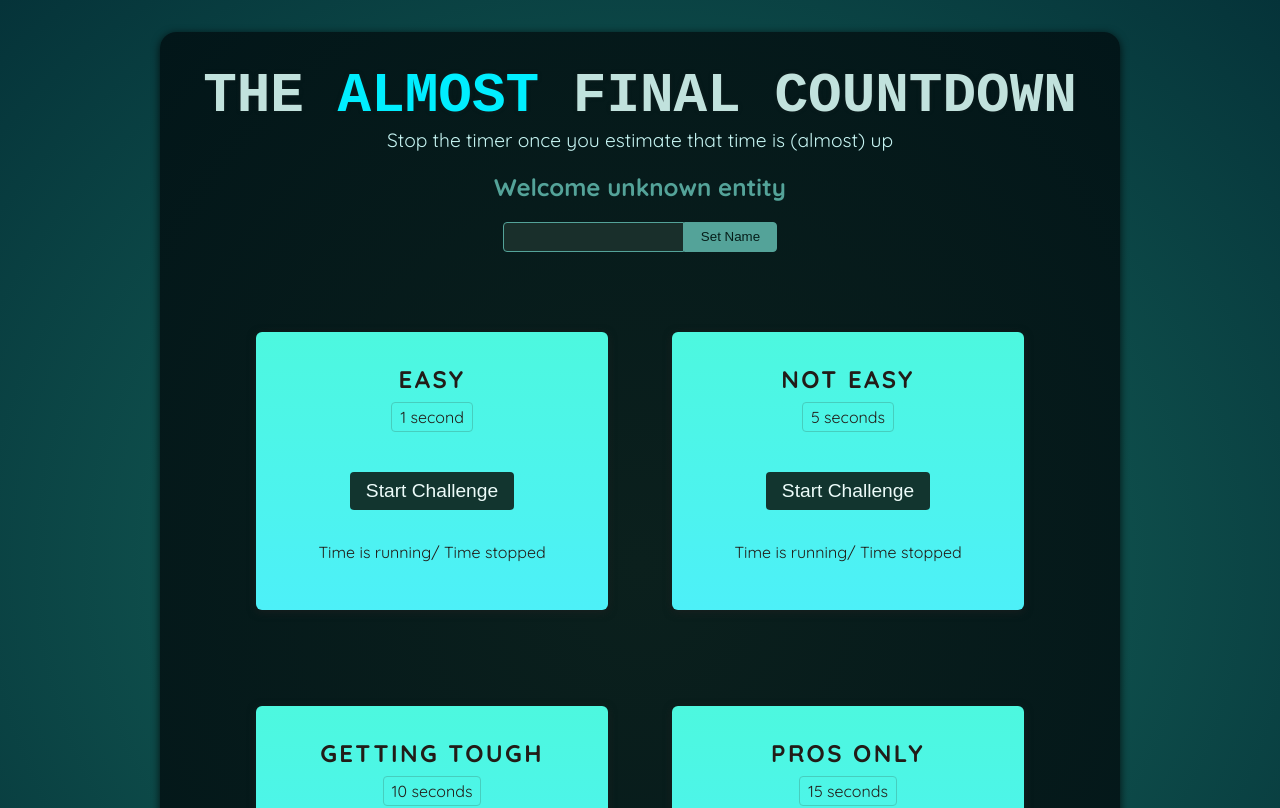
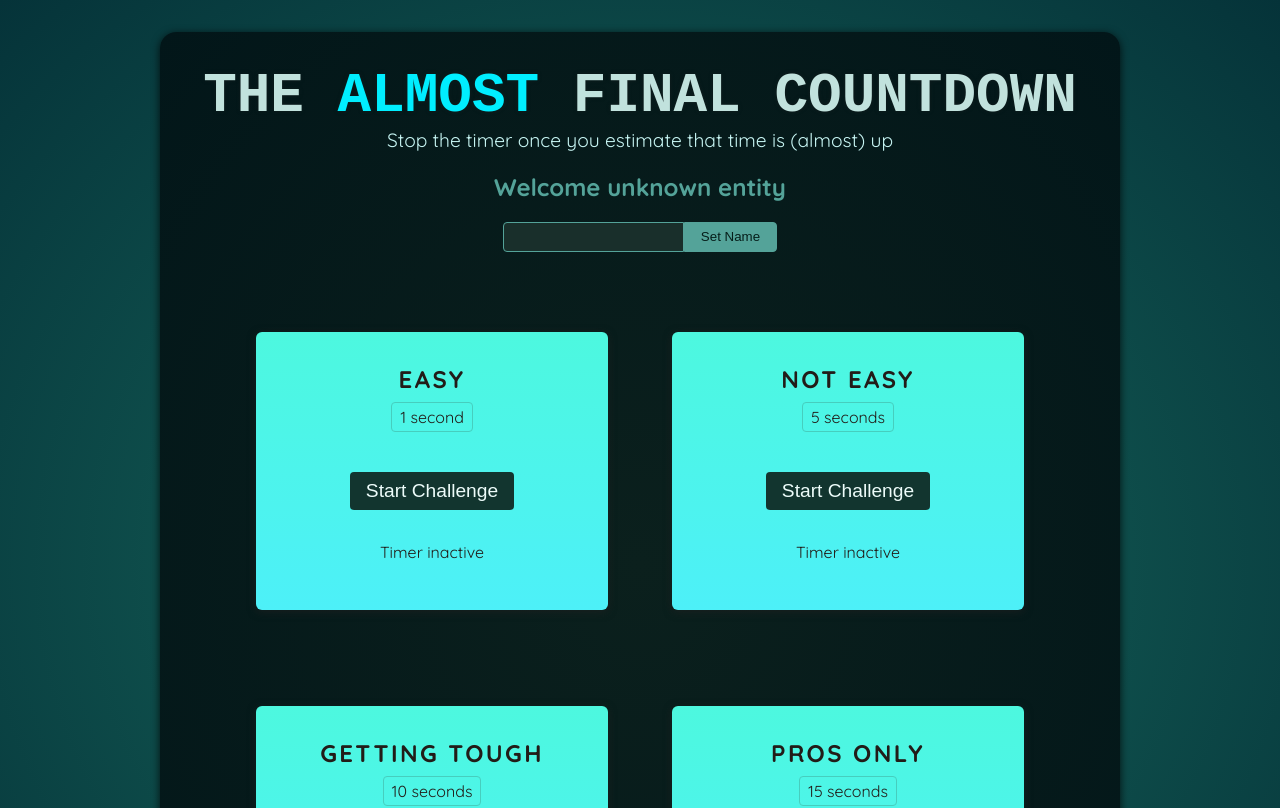
Before and after one commit to saptarsidebnath98/Countdown-App, a React (Vite) app: page / in a window 1280 px wide. Shown: the top 808 px of the page. Built offline with nearby package versions, Linux system fonts and the light colour scheme; a web font is replaced by a local one.

Commit message:
useRef is used for handling the separate instances of Componenets in TimerChallenge.jsx

```diff
--- a/src/components/TimerChallenge.jsx
+++ b/src/components/TimerChallenge.jsx
@@ -1,17 +1,37 @@
+import { useRef } from "react";
+import { useState } from "react";
+
 export default function TimerChallenge({title, targetTime}){
+    const [timerStarted, setTimerStared] = useState(false);
+    const [timerExpired, SetTimerExpired] = useState(false);
+
+    let timer = useRef();
+
+    function handleStart(){
+        timer.current = setTimeout(()=> {
+            SetTimerExpired(true);
+        }, targetTime * 1000);
+
+        setTimerStared(true);
+    }
+
+    function handleStop(){
+        clearTimeout(timer.current);
+    }
     return (
         <section className="challenge">
            <h2>{title}</h2>
+           {timerExpired && <p>You Lost!</p>}
            <p className="challenge-time">
                 {targetTime} second{targetTime > 1 ? 's' : ''}
            </p>
            <p>
-               <button>
-                Start Challenge
+               <button onClick={timerStarted? handleStop : handleStart}>
+                {timerStarted ? 'Stop' : 'Start'} Challenge
                </button>
            </p>
-           <p className="">
-                Time is running/ Time stopped
+           <p className={timerStarted ? 'active' : undefined}>
+                {timerStarted ? 'Time is running...' : ' Timer inactive'}
            </p>
         </section>
     )
```
